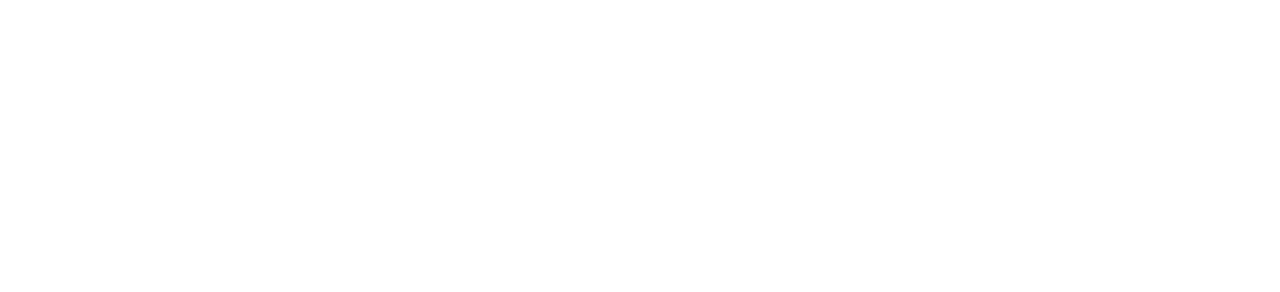
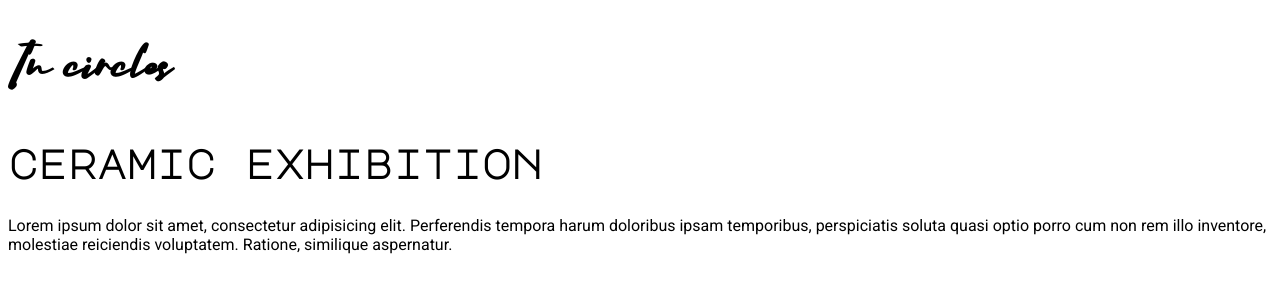
Before and after one commit to lexixin/lexiXinSummative2, a plain HTML site: page summativeTwo/index.html in a window 1280 px wide. Drawn offline with Linux system fonts and the light colour scheme.

Commit message:
import font
learning how to link fonts that are not from google font.

```diff
--- a/summativeTwo/css/style.css
+++ b/summativeTwo/css/style.css
@@ -1,3 +1,28 @@
+@font-face{
+    font-family: Consistance;
+    src:url(../fonts/Consistance.eot);
+}
+
+@font-face{
+    font-family: Consistance;
+    src:url(../fonts/Consistance.ttf);
+}
+
 *{
     box-sizing: border-box;
 }
+
+h1{
+    font-family: Consistance;
+    font-size: 50px;
+}
+
+h2{
+    font-family: 'Major Mono Display', monospace;
+    font-size: 40px;
+}
+
+p{
+    font-family: 'Roboto', sans-serif;
+    font-size: 16px;
+}
--- a/summativeTwo/index.html
+++ b/summativeTwo/index.html
@@ -5,9 +5,13 @@
     <meta name="viewport" content="width=device-width, user-scalable=no, initial-scale=1.0, maximum-scale=1.0, minimum-scale=1.0">
     <title>Document</title>
     <link rel="stylesheet" href="css/style.css">
+    <link href="https://fonts.googleapis.com/css?family=Major+Mono+Display|Roboto&display=swap" rel="stylesheet">
+
 </head>
 
 <body>
-
+    <h1>In circles</h1>
+    <h2>ceramic exhibition</h2>
+    <p>Lorem ipsum dolor sit amet, consectetur adipisicing elit. Perferendis tempora harum doloribus ipsam temporibus, perspiciatis soluta quasi optio porro cum non rem illo inventore, molestiae reiciendis voluptatem. Ratione, similique aspernatur.</p>
 </body>
 </html>
```
Also changed, not shown: summativeTwo/fonts/Consistance.ttf (added), 3 other files.
